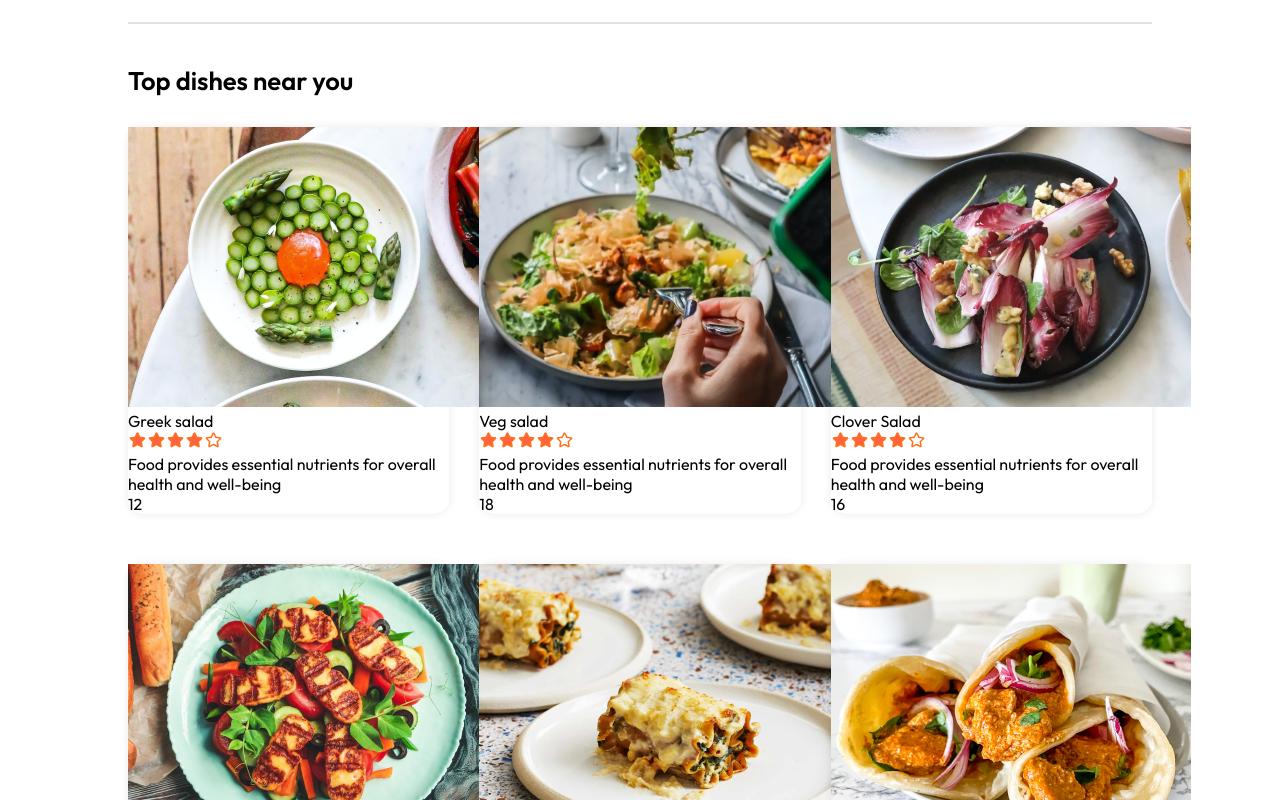
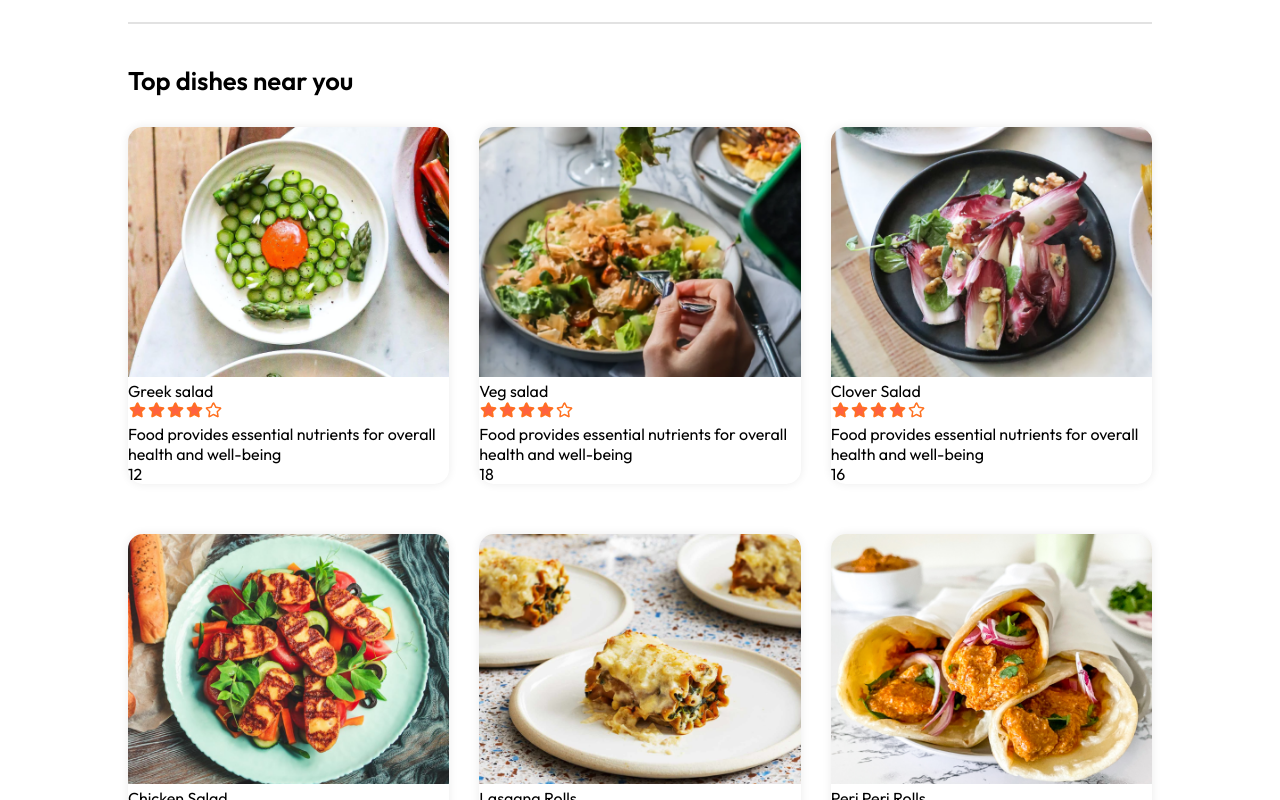
Before and after one commit to UdayChaudhary1/food-delivery-app, a React (Vite) app in the folder frontend/: page / in a window 1280 px wide. Shown: the part 880-1680 px from the top of the page. Built offline with nearby package versions, Linux system fonts and the light colour scheme.

Commit message:
Add border radius to food images

```diff
--- a/frontend/src/components/FoodItem/FoodItem.css
+++ b/frontend/src/components/FoodItem/FoodItem.css
@@ -6,3 +6,8 @@
   transition: 0.3s;
   animation: fadeIn 1s;
 }
+
+.food-item-image{
+  width: 100%;
+  border-radius: 15px 15px 0px 0px;
+}
```
